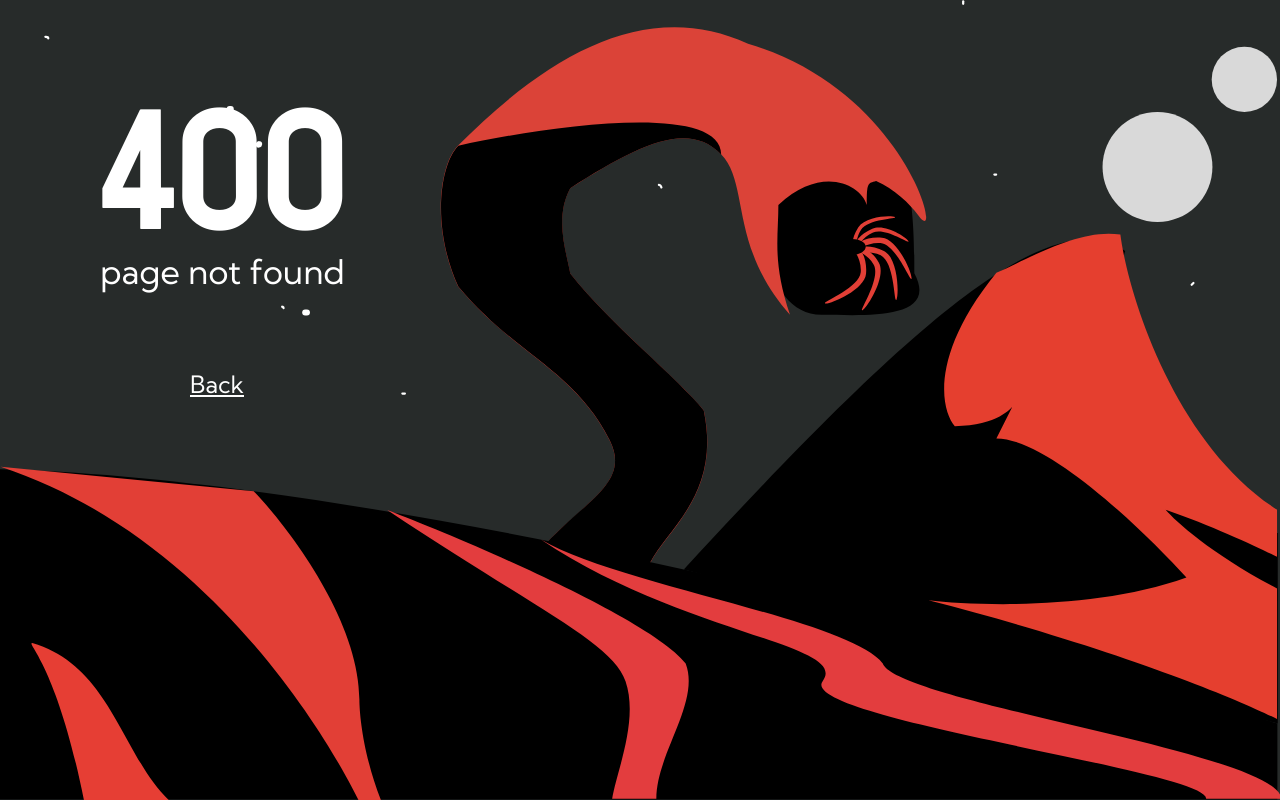
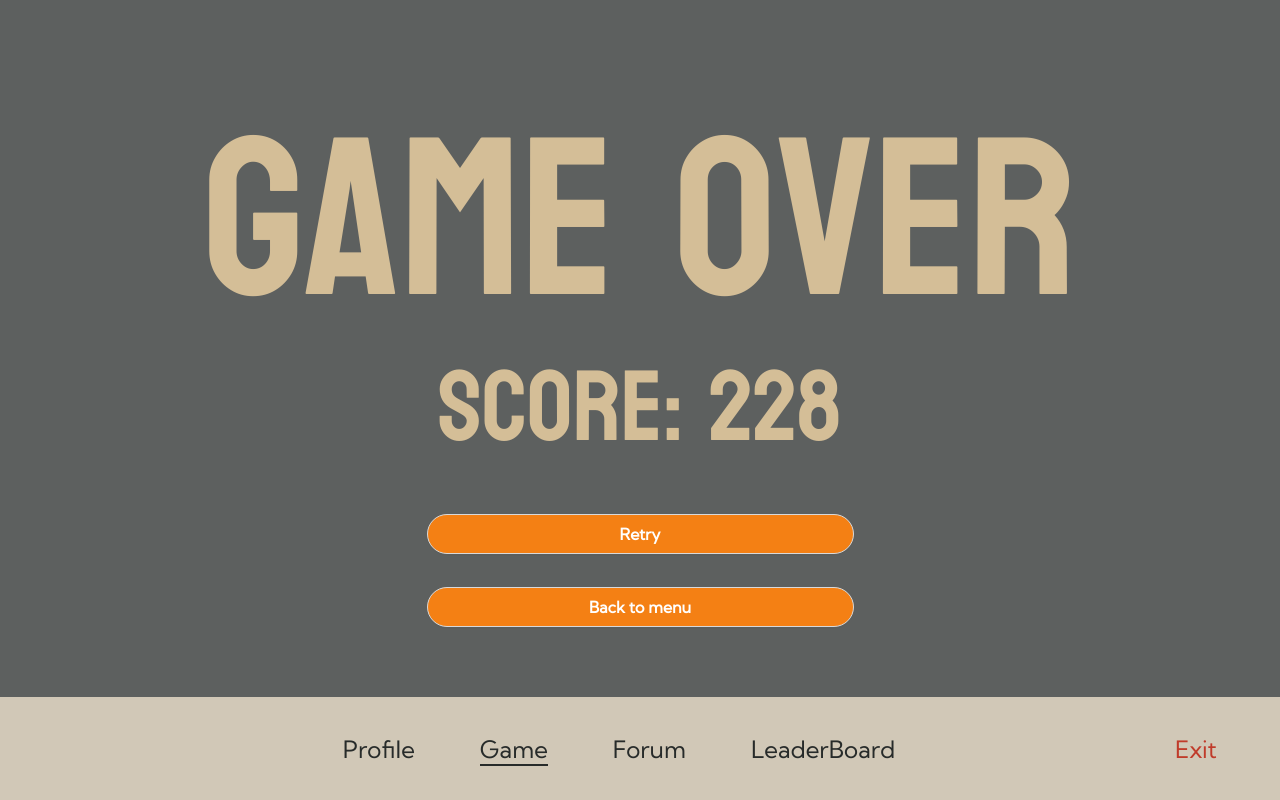
Before and after one commit to SashaLevkovich/middle.SandwormRampageTeam.praktikum.yandex, a React (Vite) app in the folder packages/client/: page /game-over in a window 1280 px wide. Before the commit this address had no page. Built offline with nearby package versions, Linux system fonts and the light colour scheme.

Commit message:
commit before switching to another branch

```diff
--- a/packages/client/src/app/appRoutes.tsx
+++ b/packages/client/src/app/appRoutes.tsx
@@ -11,6 +11,7 @@ import { Leaderboard } from 'pages/leaderboard'
 import { Profile } from 'pages/profile'
 import { SignIn } from 'pages/signIn'
 import { SignUp } from 'pages/signUp'
+import { GameOver } from 'pages/game/GameOver'
 
 export const appRouter = () =>
   createBrowserRouter([
@@ -32,6 +33,10 @@ export const appRouter = () =>
       children: [
         { index: true, element: <GameStart /> },
         {
+          path: '/game-over',
+          element: <GameOver />,
+        },
+        {
           path: '/profile',
           element: <Profile />,
         },
--- /dev/null
+++ b/packages/client/src/pages/game/GameOver.module.scss
@@ -0,0 +1,48 @@
+@import '../../shared/styles/colors.scss';
+@import '../../shared/styles/sizes.scss';
+
+.gameOverPageWrapper {
+  position: relative;
+  overflow: hidden;
+  background: rgba(39, 43, 42, 0.75);
+  display: flex;
+  gap: 65px;
+  flex-direction: column;
+  justify-content: start;
+  height: $page-height;
+  padding-top: 133px;
+
+  &Title {
+    font-family: Koulen;
+    font-size: 225px;
+    height: 171px;
+    line-height: 0.8;
+    font-weight: 400;
+    margin: 0;
+    color: $color-start-page-button;
+    align-self: center;
+    z-index: 2;
+    user-select: none;
+  }
+
+  &Score {
+    font-family: Koulen;
+    font-size: 100px;
+    line-height: 0.8;
+    font-weight: 400;
+    margin: 0;
+    color: $color-start-page-button;
+    align-self: center;
+    z-index: 2;
+    user-select: none;
+    transition: border-bottom ease-out 0.1s;
+  }
+
+  &Buttons {
+    align-self: center;
+    display: flex;
+    flex-direction: column;
+    width: 427px;
+    gap: 32.5px;
+  }
+}
--- /dev/null
+++ b/packages/client/src/pages/game/GameOver.tsx
@@ -0,0 +1,20 @@
+import { FC } from 'react'
+import classes from './GameOver.module.scss'
+import { Button } from 'antd'
+
+export const GameOver: FC = () => {
+  return (
+    <div className={classes.gameOverPageWrapper}>
+      <h1 className={classes.gameOverPageWrapperTitle}>Game Over</h1>
+      <h3 className={classes.gameOverPageWrapperScore}>Score: 228</h3>
+      <div className={classes.gameOverPageWrapperButtons}>
+        <Button shape="round" size="large">
+          Retry
+        </Button>
+        <Button shape="round" size="large">
+          Back to menu
+        </Button>
+      </div>
+    </div>
+  )
+}
```
